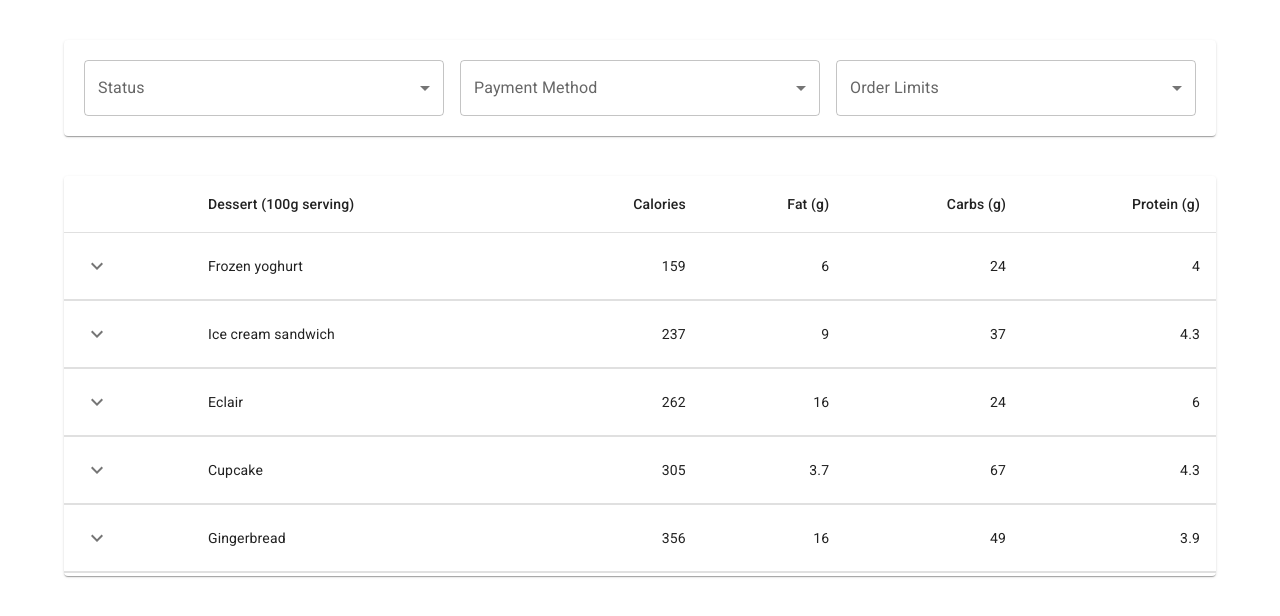
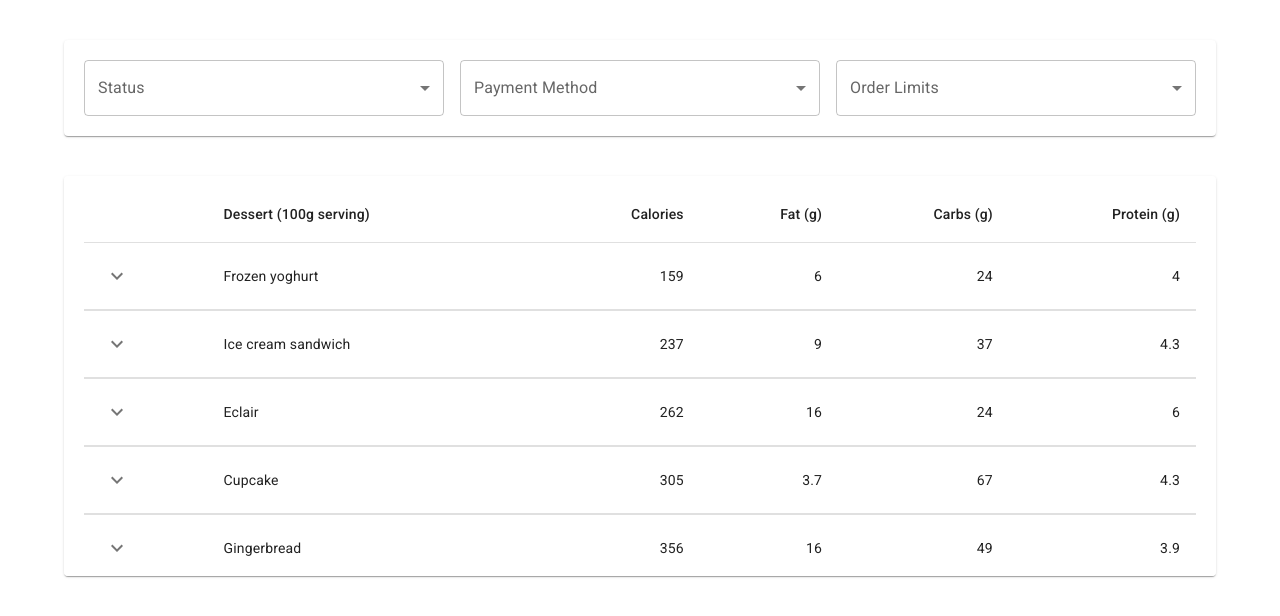
Before and after one commit to Shakib448/NextJs-NestJs-MongoDB-Filtering, a Next.js app in the folder client/: page / in a window 1280 px wide. Shown: the top 616 px of the page. Built offline with nearby package versions, Linux system fonts and the light colour scheme.

Commit message:
Advance Filtering

```diff
--- a/client/src/Components/Orders/OrderTable.tsx
+++ b/client/src/Components/Orders/OrderTable.tsx
@@ -49,6 +49,7 @@ const useStyles = makeStyles(() =>
   createStyles({
     table: {
       minWidth: 1024,
+      padding: "10px 20px",
     },
     tableContainer: {
       height: "400px",
```
